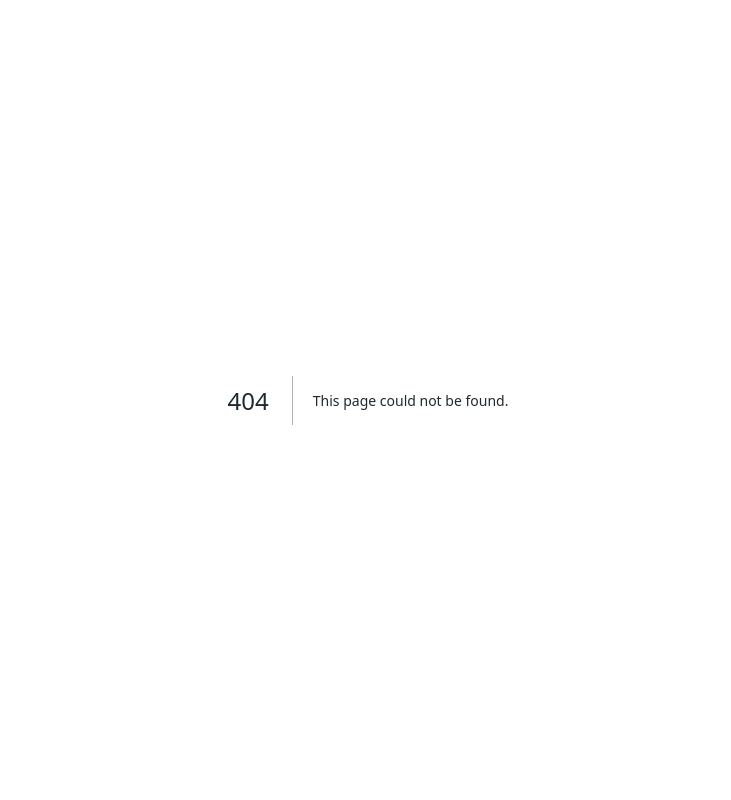
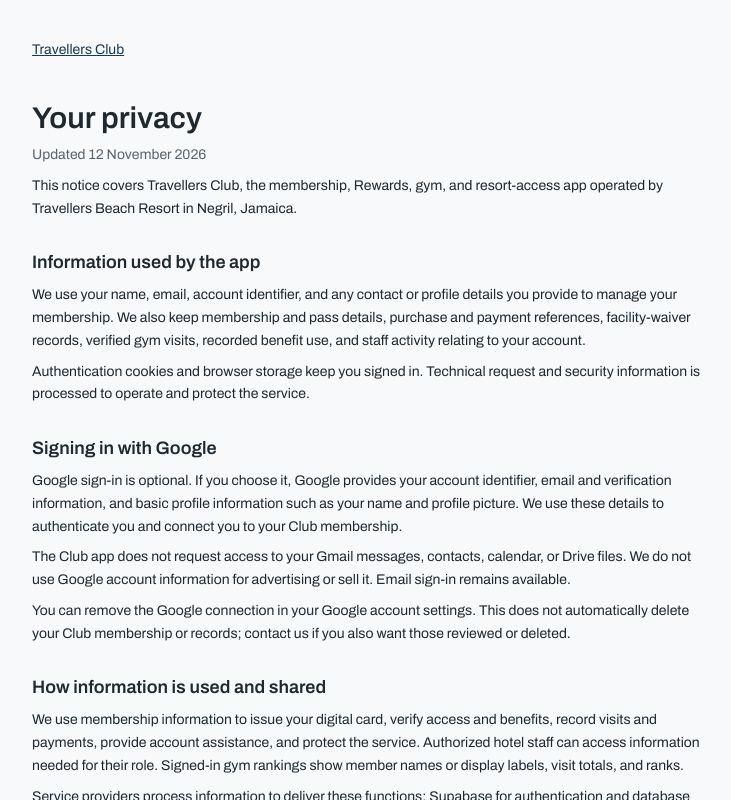
Before and after one commit to wwellington85/gym-membership-app, a Next.js app: page /privacy in a window 1280 px wide. Before the commit this address had no page. Shown: the whole page, without its empty margins (272-1003 px from the left). Built offline with nearby package versions, Linux system fonts and the light colour scheme.

Commit message:
Publish approved Travellers Club privacy notice

```diff
--- a/app/join/page.tsx
+++ b/app/join/page.tsx
@@ -1,3 +1,4 @@
+import Link from "next/link";
 import { redirect } from "next/navigation";
 import { createClient } from "@/lib/supabase/server";
 import { RewardsSignup } from "@/components/join/rewards-signup";
@@ -18,6 +19,13 @@ export default async function JoinPage() {
       </p>
       {googleSignInEnabled() && <GoogleSignIn />}
       <RewardsSignup />
+      <p className="text-sm text-muted-foreground">
+        How we use your information:{" "}
+        <Link href="/privacy" className="underline">
+          Privacy notice
+        </Link>
+        .
+      </p>
     </div>
   );
 }
--- a/app/page.tsx
+++ b/app/page.tsx
@@ -148,6 +148,7 @@ export default async function HomePage() {
         </section>
         <footer className="flex flex-wrap items-center justify-between gap-3 border-t pt-5 text-xs text-muted-foreground">
           <p>Travellers Beach Resort · Travellers Club</p>
+          <Link href="/privacy" className="inline-flex min-h-11 items-center underline">Privacy</Link>
           <Link
             href="/auth/login?staff=1"
             className="inline-flex min-h-11 items-center underline"
--- /dev/null
+++ b/app/privacy/page.tsx
@@ -0,0 +1,117 @@
+import Link from "next/link";
+import type { Metadata } from "next";
+
+export const metadata: Metadata = {
+  title: "Privacy | Travellers Club",
+  description: "How Travellers Club uses membership and sign-in information.",
+};
+
+export default function PrivacyPage() {
+  return (
+    <main id="main-content" tabIndex={-1} className="club-auth-main">
+      <article className="mx-auto max-w-2xl space-y-7 pb-10 text-sm leading-relaxed">
+        <Link
+          href="/"
+          className="inline-flex min-h-11 items-center text-primary underline"
+        >
+          Travellers Club
+        </Link>
+        <header className="space-y-2">
+          <h1 className="text-3xl font-semibold">Your privacy</h1>
+          <p className="text-muted-foreground">Updated 12 November 2026</p>
+          <p>
+            This notice covers Travellers Club, the membership, Rewards, gym,
+            and resort-access app operated by Travellers Beach Resort in Negril,
+            Jamaica.
+          </p>
+        </header>
+        <section className="space-y-2">
+          <h2 className="text-lg font-semibold">Information used by the app</h2>
+          <p>
+            We use your name, email, account identifier, and any contact or
+            profile details you provide to manage your membership. We also keep
+            membership and pass details, purchase and payment references,
+            facility-waiver records, verified gym visits, recorded benefit use,
+            and staff activity relating to your account.
+          </p>
+          <p>
+            Authentication cookies and browser storage keep you signed in.
+            Technical request and security information is processed to operate
+            and protect the service.
+          </p>
+        </section>
+        <section className="space-y-2">
+          <h2 className="text-lg font-semibold">Signing in with Google</h2>
+          <p>
+            Google sign-in is optional. If you choose it, Google provides your
+            account identifier, email and verification information, and basic
+            profile information such as your name and profile picture. We use
+            these details to authenticate you and connect you to your Club
+            membership.
+          </p>
+          <p>
+            The Club app does not request access to your Gmail messages,
+            contacts, calendar, or Drive files. We do not use Google account
+            information for advertising or sell it. Email sign-in remains
+            available.
+          </p>
+          <p>
+            You can remove the Google connection in your Google account
+            settings. This does not automatically delete your Club membership or
+            records; contact us if you also want those reviewed or deleted.
+          </p>
+        </section>
+        <section className="space-y-2">
+          <h2 className="text-lg font-semibold">
+            How information is used and shared
+          </h2>
+          <p>
+            We use membership information to issue your digital card, verify
+            access and benefits, record visits and payments, provide account
+            assistance, and protect the service. Authorized hotel staff can
+            access information needed for their role. Signed-in gym rankings
+            show member names or display labels, visit totals, and ranks.
+          </p>
+          <p>
+            Service providers process information to deliver these functions:
+            Supabase for authentication and database services, Vercel for app
+            hosting, and Fygaro for online payment processing. Google processes
+            Google sign-in under its own privacy policy. Online payment details
+            are entered through the payment provider; the Club app keeps payment
+            and transaction references.
+          </p>
+        </section>
+        <section className="space-y-2">
+          <h2 className="text-lg font-semibold">Retention and your choices</h2>
+          <p>
+            Records are retained for membership administration, transaction
+            reconciliation, security, and applicable recordkeeping obligations.
+            An expired access pass does not automatically delete your free
+            Rewards membership or visit history.
+          </p>
+          <p>
+            You can update your name and optional phone number in My account.
+            For access to your information, corrections, deletion, or questions
+            about retention, contact the front desk. We verify your identity
+            before making account changes. Some transaction or security records
+            may need to be retained when an account is closed.
+          </p>
+        </section>
+        <section className="space-y-2">
+          <h2 className="text-lg font-semibold">Contact</h2>
+          <p>
+            Travellers Beach Resort, Norman Manley Boulevard, Negril, Jamaica.
+          </p>
+          <p>
+            Email{" "}
+            <a href="mailto:tbr.frontdesk@gmail.com" className="underline">
+              tbr.frontdesk@gmail.com
+            </a>{" "}
+            or speak to the hotel front desk about a Travellers Club privacy
+            request.
+          </p>
+        </section>
+      </article>
+    </main>
+  );
+}
--- a/components/login-form.tsx
+++ b/components/login-form.tsx
@@ -265,6 +265,11 @@ export function LoginForm({
               </Link>
             </div>
           </form>
+          <p className="mt-4 text-center text-xs text-muted-foreground">
+            <Link href="/privacy" className="underline">
+              Privacy notice
+            </Link>
+          </p>
         </CardContent>
       </Card>
     </div>
```
